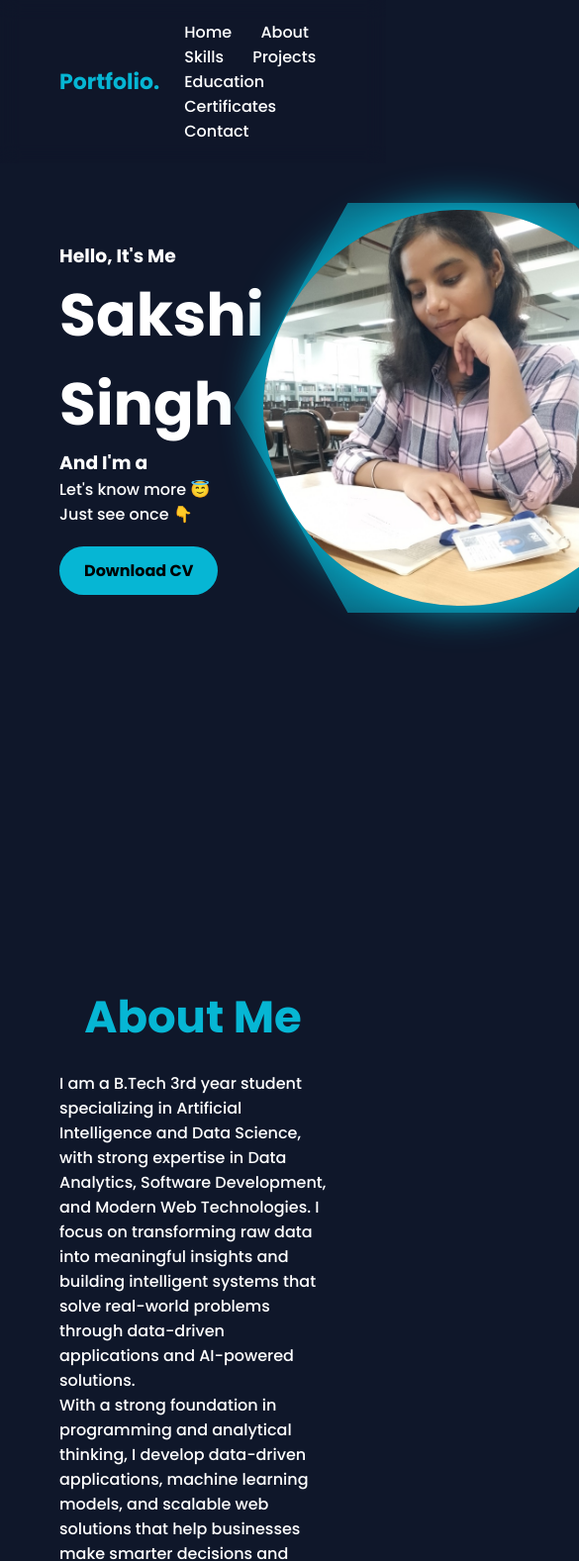
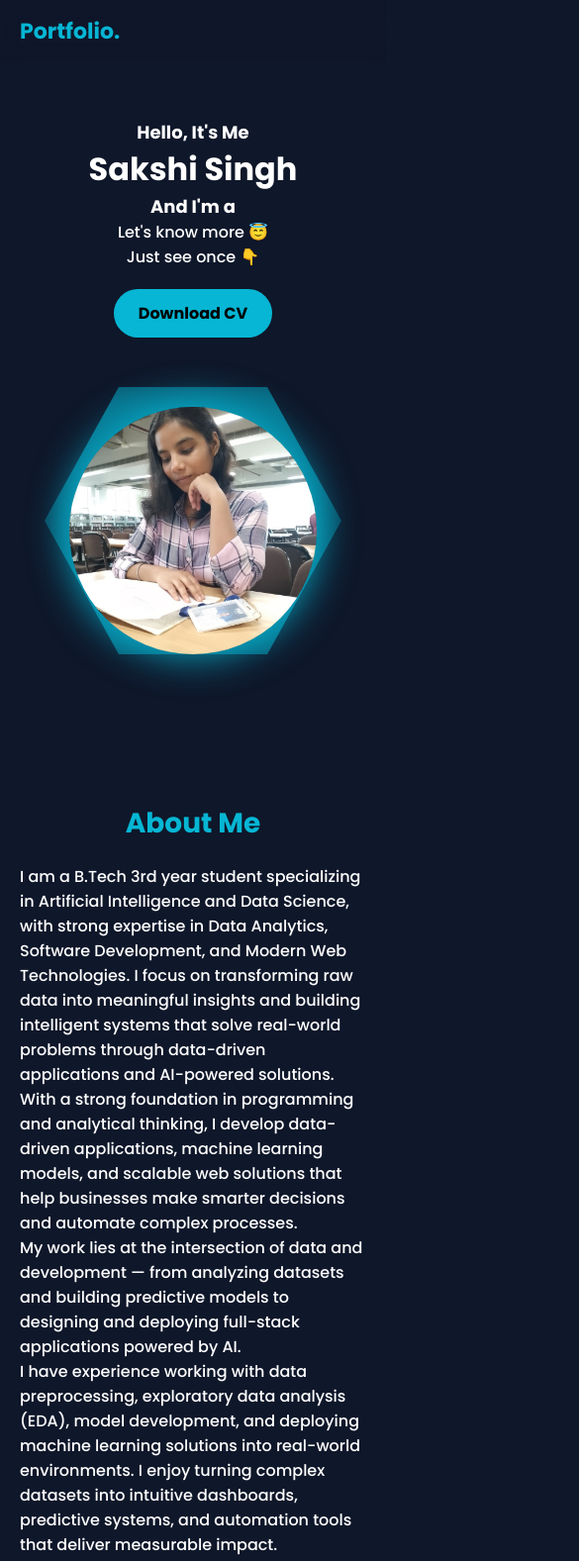
Before and after one commit to Sakshi-369-Pro/Portfolio, a plain HTML site: page index.html in a window 390 px wide. Shown: the top 1577 px of the page at 99% size, 585 px wide, since content can reach past the window. Drawn offline with Linux system fonts and the light colour scheme.

Commit message:
updated portfolio

```diff
--- a/css/style.css
+++ b/css/style.css
@@ -265,3 +265,80 @@ animation:float 4s ease-in-out infinite;
 #projects .scroll-down{
 margin-top:40px;
 }
+
+
+/* ================= MOBILE RESPONSIVE FIX ================= */
+
+@media (max-width: 768px){
+
+.header{
+    padding:15px 20px;
+}
+
+.navbar{
+    display:none;
+}
+
+.home{
+    flex-direction:column;
+    text-align:center;
+    height:auto;
+    padding:120px 20px 40px;
+}
+
+.home-content h1{
+    font-size:32px;
+}
+
+.home-content h3{
+    font-size:18px;
+}
+
+.home-img{
+    margin-top:40px; /* FIX ADDED */
+}
+
+.btn{
+    margin-bottom:20px; /* FIX ADDED */
+}
+
+.home-img img{
+    width:250px;
+    height:250px;
+    margin-top:20px;
+}
+
+.home-img::before{
+    width:300px;
+    height:300px;
+}
+
+.section{
+    padding:100px 20px;
+}
+
+.section h2{
+    font-size:28px;
+}
+
+.skill-card{
+    width:100%;
+    font-size:16px;
+}
+
+.skills-container{
+    flex-direction:column;
+    align-items:center;
+}
+
+.projects-container{
+    gap:20px;
+}
+
+.project-card{
+    min-width:200px;
+    height:auto;
+    padding:20px;
+}
+
+}
--- a/js/script.js
+++ b/js/script.js
@@ -1,37 +1,23 @@
-const words=["Data Analyst_","AI Engineer_","Programmer_","web developer_"];
-let i=0;
-let j=0;
-let current="";
-let isDeleting=false;
+// reveal animation
+const reveals = document.querySelectorAll(".reveal");
 
-function type(){
-current=words[i];
-document.querySelector(".typing").textContent=current.substring(0,j);
+window.addEventListener("scroll", () => {
+  reveals.forEach((el) => {
+    const windowHeight = window.innerHeight;
+    const elementTop = el.getBoundingClientRect().top;
 
-if(!isDeleting && j++===current.length)
-isDeleting=true;
-
-else if(isDeleting && j--===0){
-isDeleting=false;
-i=(i+1)%words.length;
-}
-
-setTimeout(type,isDeleting?60:100);
-}
-type();
-
-window.addEventListener("scroll",()=>{
-document.querySelectorAll(".reveal").forEach(el=>{
-let windowHeight=window.innerHeight;
-let revealTop=el.getBoundingClientRect().top;
-if(revealTop<windowHeight-100){
-el.classList.add("active");
-}
-});
+    if (elementTop < windowHeight - 100) {
+      el.classList.add("active");
+    }
+  });
 });
 
-document.querySelectorAll(".project-card").forEach(card=>{
-card.addEventListener("click",()=>{
-card.classList.toggle("active");
+
+// PROJECT CARD CLICK TOGGLE (ADDED)
+const projectCards = document.querySelectorAll(".project-card");
+
+projectCards.forEach(card => {
+  card.addEventListener("click", () => {
+    card.classList.toggle("active");
+  });
 });
-});
```
